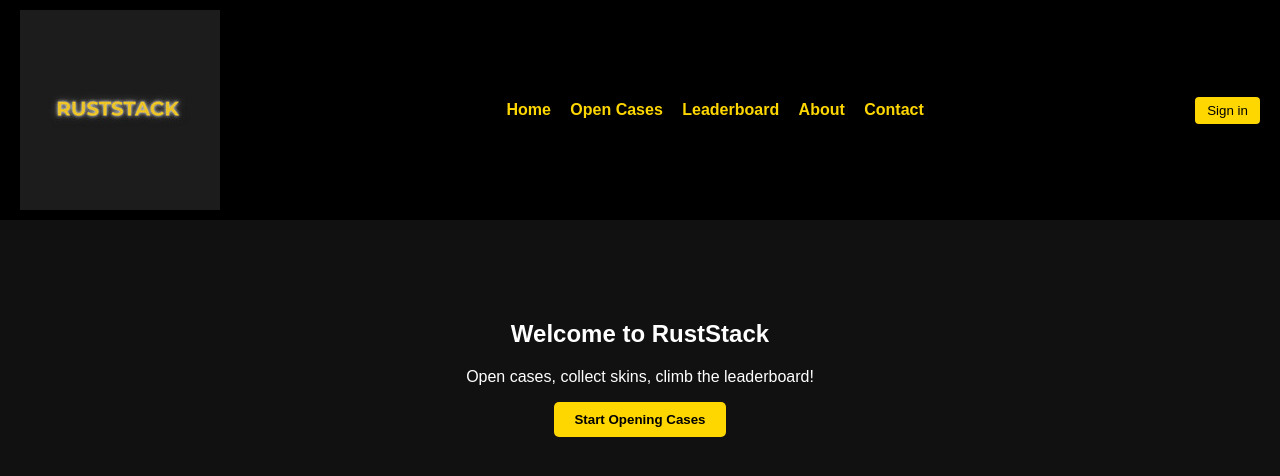
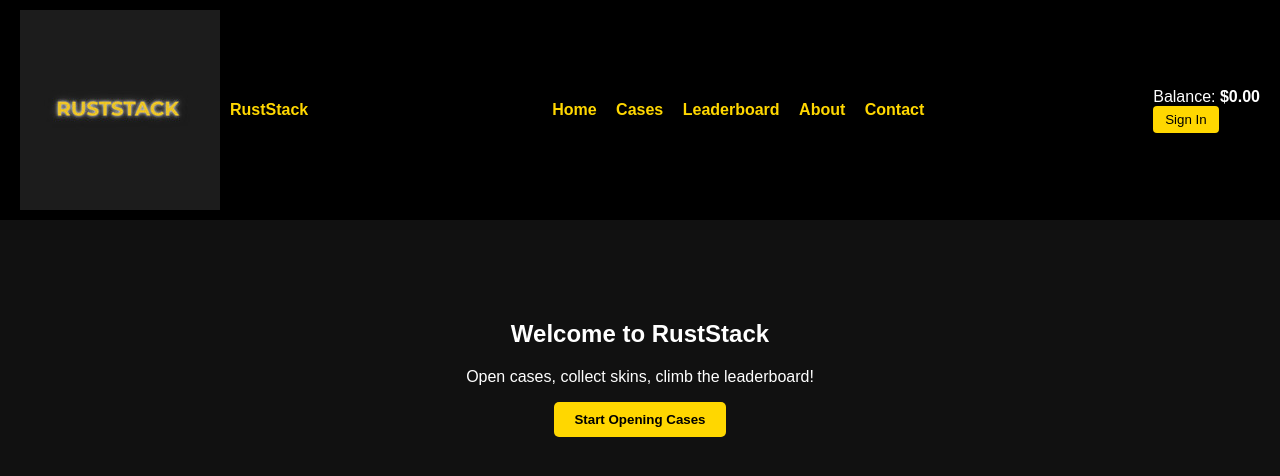
Before and after one commit to ilicmarin046/RustStack_DEMO, a plain HTML site: page index.html in a window 1280 px wide. Drawn offline with Linux system fonts and the light colour scheme.

Commit message:
Refactor header layout and add balance display

```diff
--- a/index.html
+++ b/index.html
@@ -7,16 +7,28 @@
 <link rel="stylesheet" href="style.css">
 </head>
 <body>
-<header>
-  <div class="logo"><img src="images/logo.png" alt="RustStack Logo"></div>
-  <nav>
+<header class="main-header">
+  <div class="header-left">
+    <div class="logo">
+      <img src="images/logo.png" alt="RustStack Logo">
+      <span>RustStack</span>
+    </div>
+  </div>
+
+  <nav class="nav-center">
     <a href="index.html">Home</a>
-    <a href="cases.html">Open Cases</a>
+    <a href="cases.html">Cases</a>
     <a href="leaderboard.html">Leaderboard</a>
     <a href="about.html">About</a>
     <a href="contact.html">Contact</a>
   </nav>
-  <div class="auth-area"></div>
+
+  <div class="header-right">
+    <div class="balance">
+      <span>Balance:</span> <strong>$0.00</strong>
+    </div>
+    <button class="auth-btn" id="signInBtn">Sign In</button>
+  </div>
 </header>
 
 <main>
```
